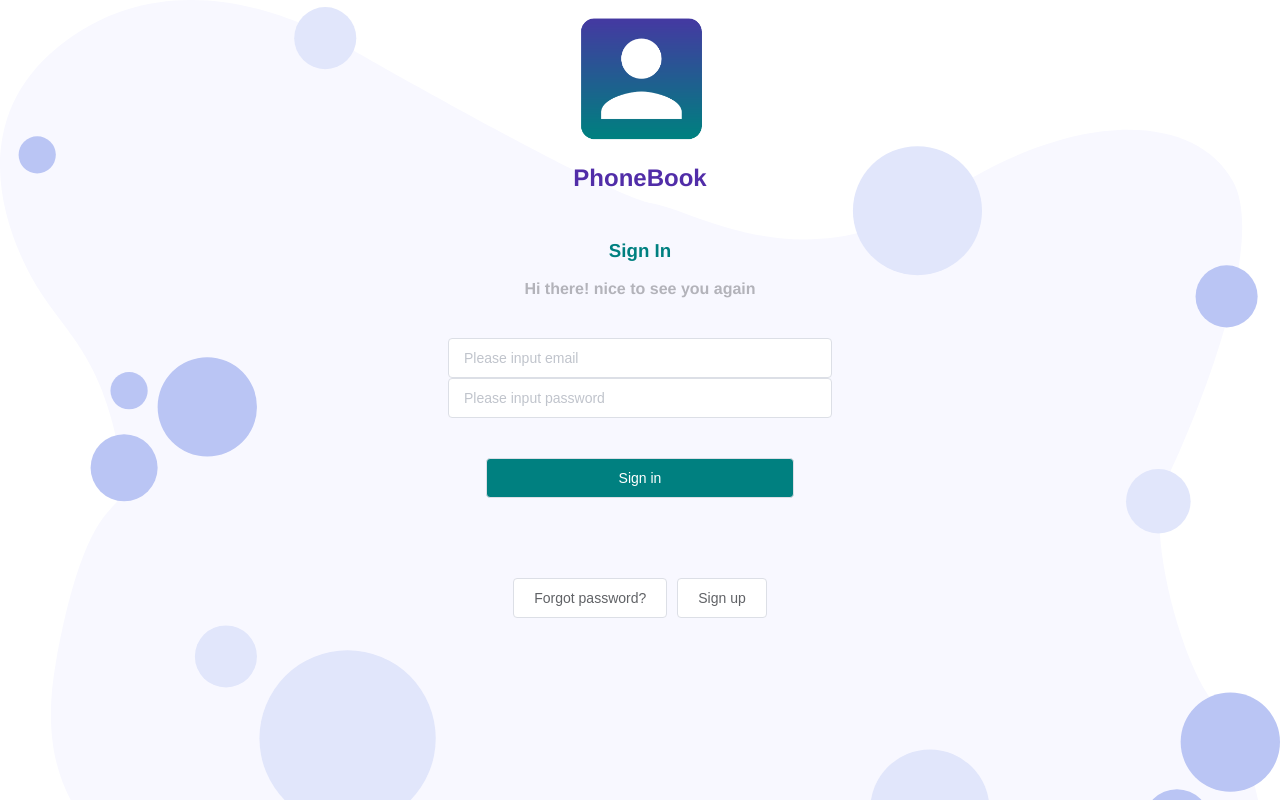
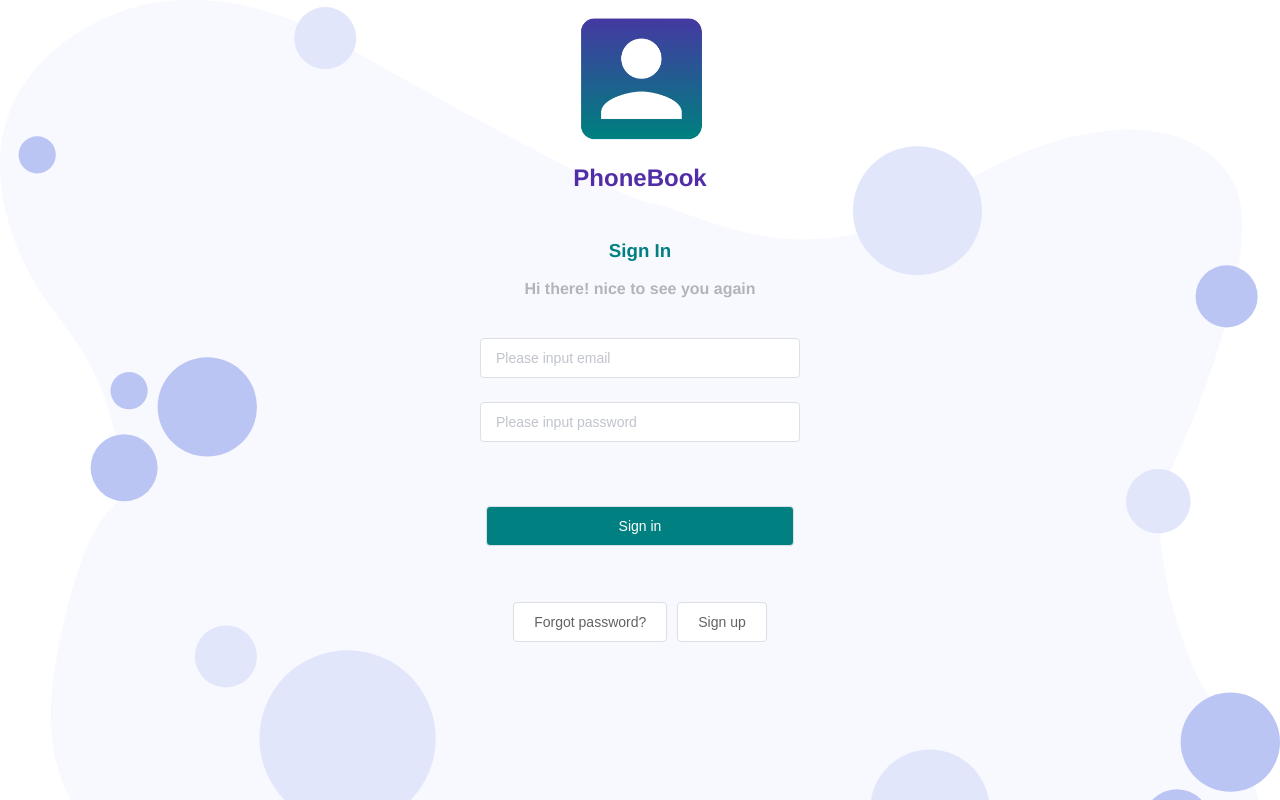
Before and after one commit to webtech-fmi/phonebook, a Vue app in the folder frontend/: page /login in a window 1280 px wide. Built offline with nearby package versions, Linux system fonts and the light colour scheme.

Commit message:
frontend: Minor CSS changes

```diff
--- a/frontend/src/views/Login.vue
+++ b/frontend/src/views/Login.vue
@@ -8,9 +8,14 @@
     <br>
         <h4 class="sign-in-message">Hi there! nice to see you again</h4>
     <div class = "login-form">
-        <el-input placeholder="Please input email" v-model="email">{{ email }}</el-input>
+        <el-input class="input-field" placeholder="Please input email" v-model="email">
+            {{ email }}
+        </el-input>
         <br>
-        <el-input placeholder="Please input password" v-model="password" show-password>
+        <el-input class="input-field"
+         placeholder="Please input password"
+         v-model="password"
+         show-password>
             {{ password }}
         </el-input>
     </div>
@@ -62,7 +67,7 @@ export default {
      margin-bottom: 5vh;
  }
  .login-form{
-     width: 30vw;
+     width: 25vw;
      margin:auto;
      margin-bottom: 5vh;
  }
@@ -76,6 +81,9 @@ export default {
      display: flex;
      flex-direction: row;
      justify-content: center;
-     margin-top: 10vh;
+     margin-top: 7vh;
+ }
+.input-field{
+     margin-bottom: 3vh;
  }
 </style>
```
